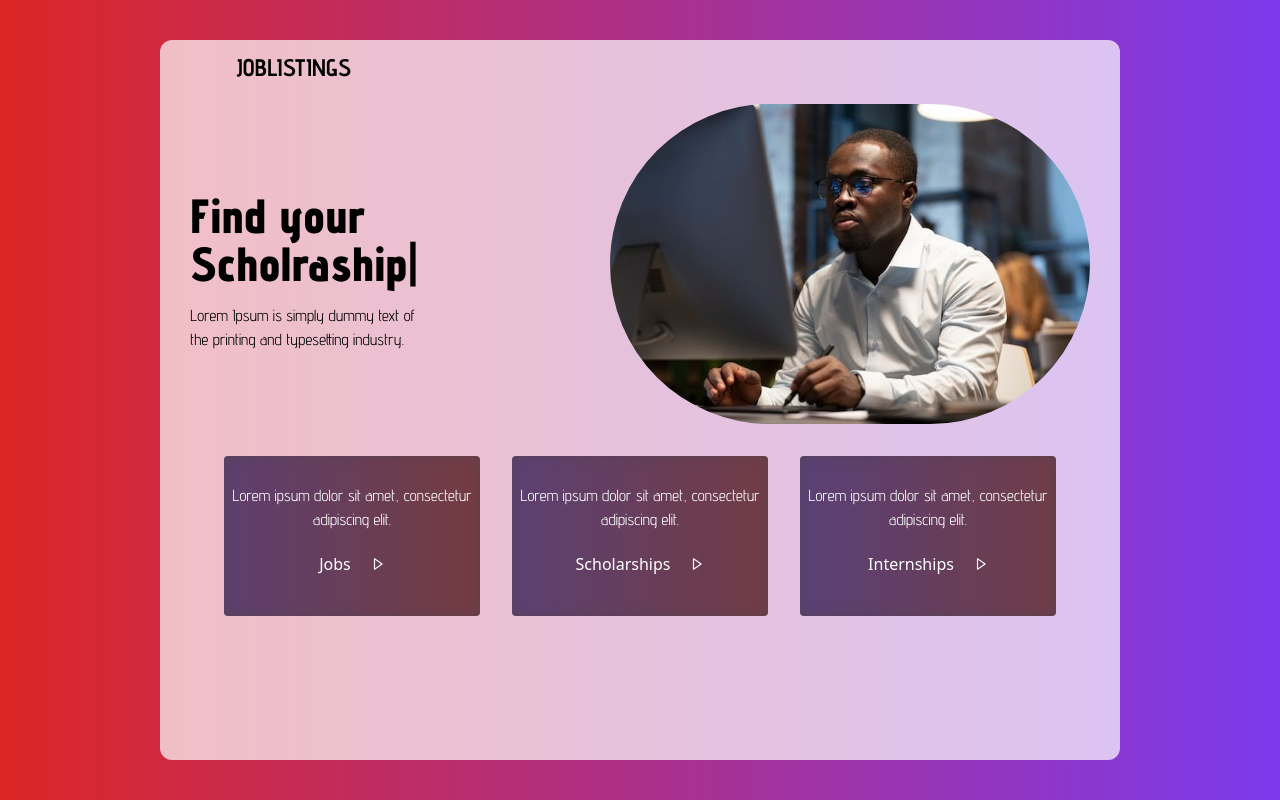
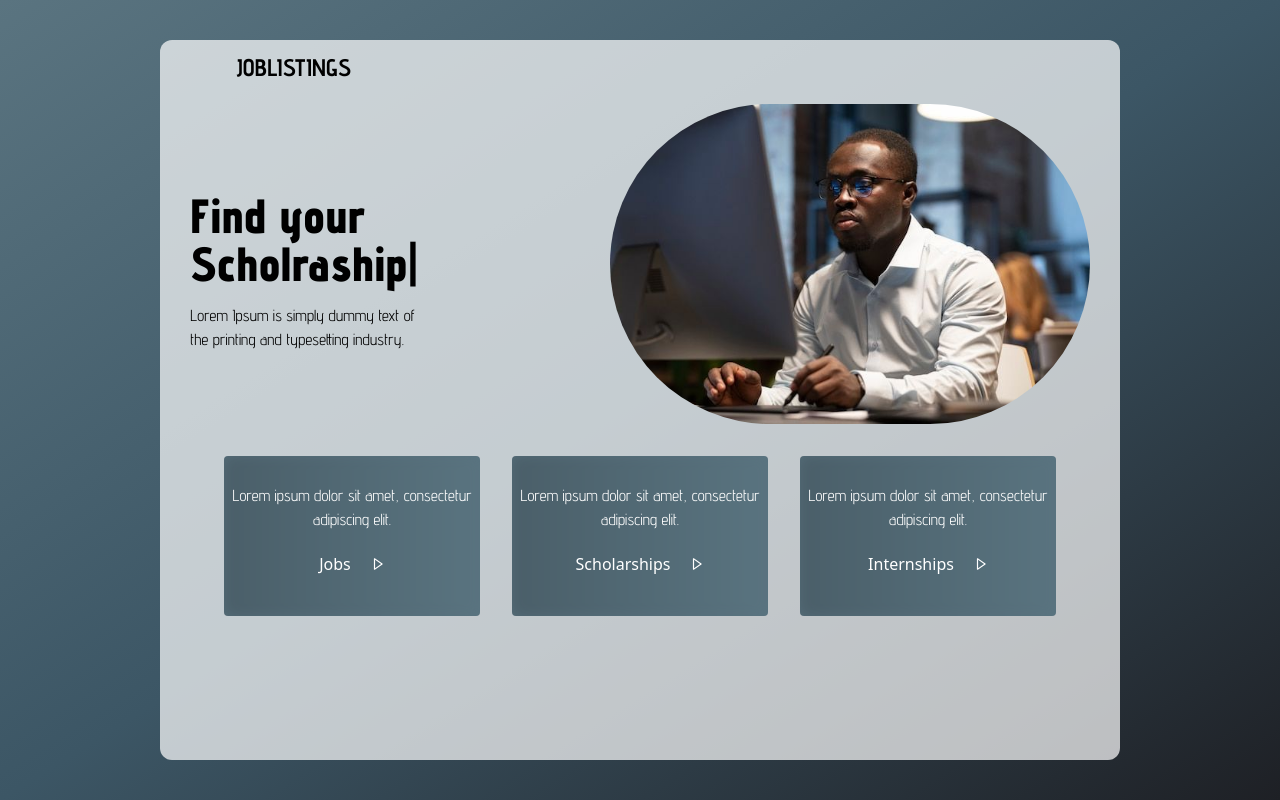
Before and after one commit to Afiniki-Mhya/JobListings, a Next.js app: page / in a window 1280 px wide. Built offline with nearby package versions, Linux system fonts and the light colour scheme.

Commit message:
bg color update

```diff
--- a/src/app/Components/homeCardProps.tsx
+++ b/src/app/Components/homeCardProps.tsx
@@ -13,11 +13,11 @@ const Card: React.FC<CardProps> = ({ title, content, linkUrl, className }) => {
   return (
     <div
       className={twMerge(
-        "relative max-w-sm bg-black/65 rounded overflow-hidden text-center m-4 w-64 h-40 px-2 pt-7 group cursor-pointer ",
+        "relative max-w-sm bg-[#5A7480] rounded overflow-hidden text-center m-4 w-64 h-40 px-2 pt-7 group cursor-pointer ",
         className
       )}
     >
-      <div className="absolute -inset-1 bg-gradient-to-l from-red-600 to-violet-600 rounded-lg blur opacity-25 group-hover:opacity-100 transition duration-1000 group-hover:duration-200"></div>
+      <div className="absolute -inset-1 bg-gradient-to-l from-[#5A7480] to-[#1E2025] rounded-lg blur opacity-25 group-hover:opacity-100 transition duration-1000 group-hover:duration-200"></div>
       {content && <p className="text-white  pb-5 relative ">{content}</p>}
       <div className="px-2 font-sans text-white transition-colors hover:text-gray-900  cursor-pointer relative before:absolute before:opacity-0 before:rounded before:hover:opacity-100 before:bg-white before:bottom-0 before:left-0 before:h-full before:w-full before:origin-left before:scale-x-[0] hover:before:scale-x-100 before:transition-transform before:ease-in-out before:duration-500">
         {linkUrl ? (
--- a/src/app/page.tsx
+++ b/src/app/page.tsx
@@ -5,7 +5,7 @@ import App from "./Cards/page";
 import CarrerHeader from "./CarrerHeader";
 export default function Home() {
   return (
-    <main className="bg-gradient-to-r from-red-600 to-violet-600  min-h-screen text-black  flex justify-center  ">
+    <main className="bg-gradient-to-br from-[#5A7480] via-[#3C5665] to-[#1E2025]  min-h-screen text-black  flex justify-center  ">
       <div className="bg-white/70 backdrop:blur m-10 w-3/4 rounded-xl ">
         <div className=" flex flex-row justify-between p-3  ">
           <h1 className=" font-bold text-2xl pl-16 cursor-pointer ">
```
